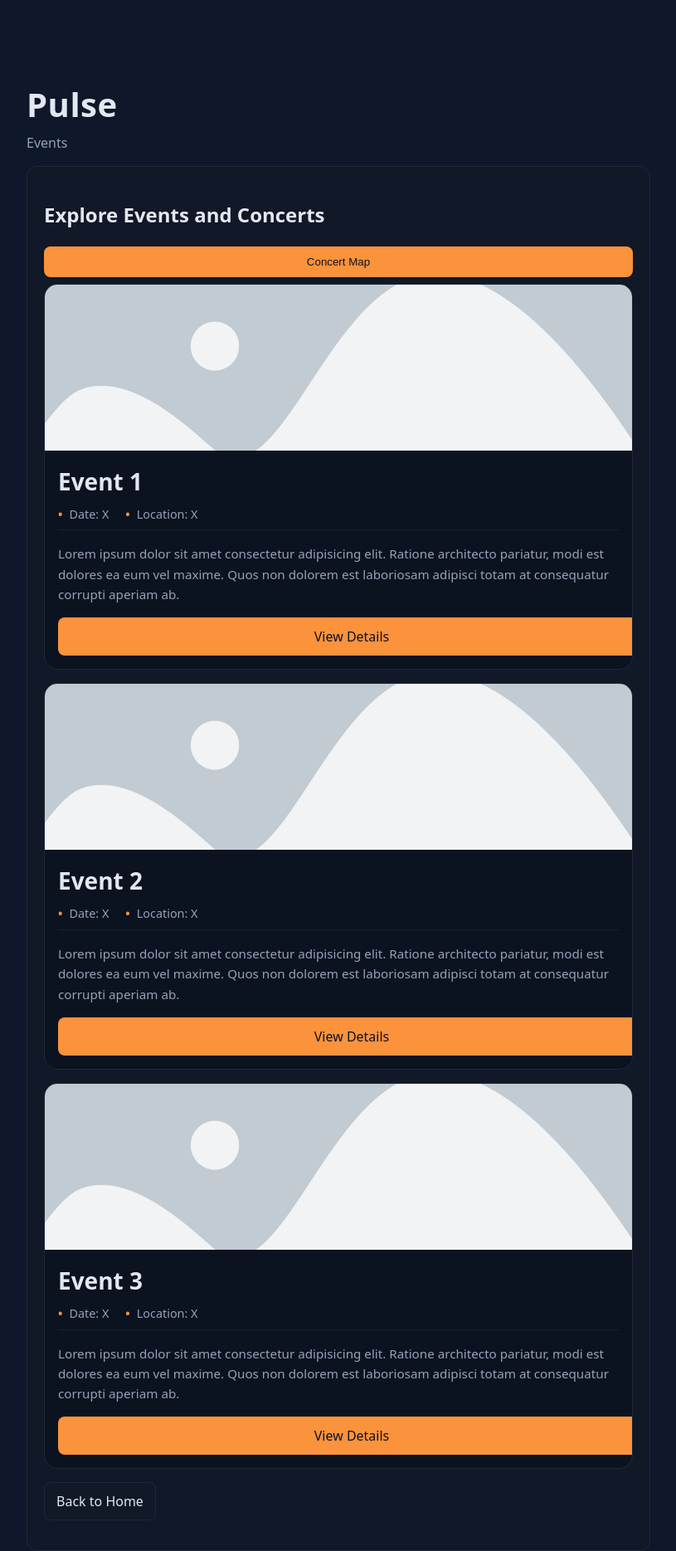
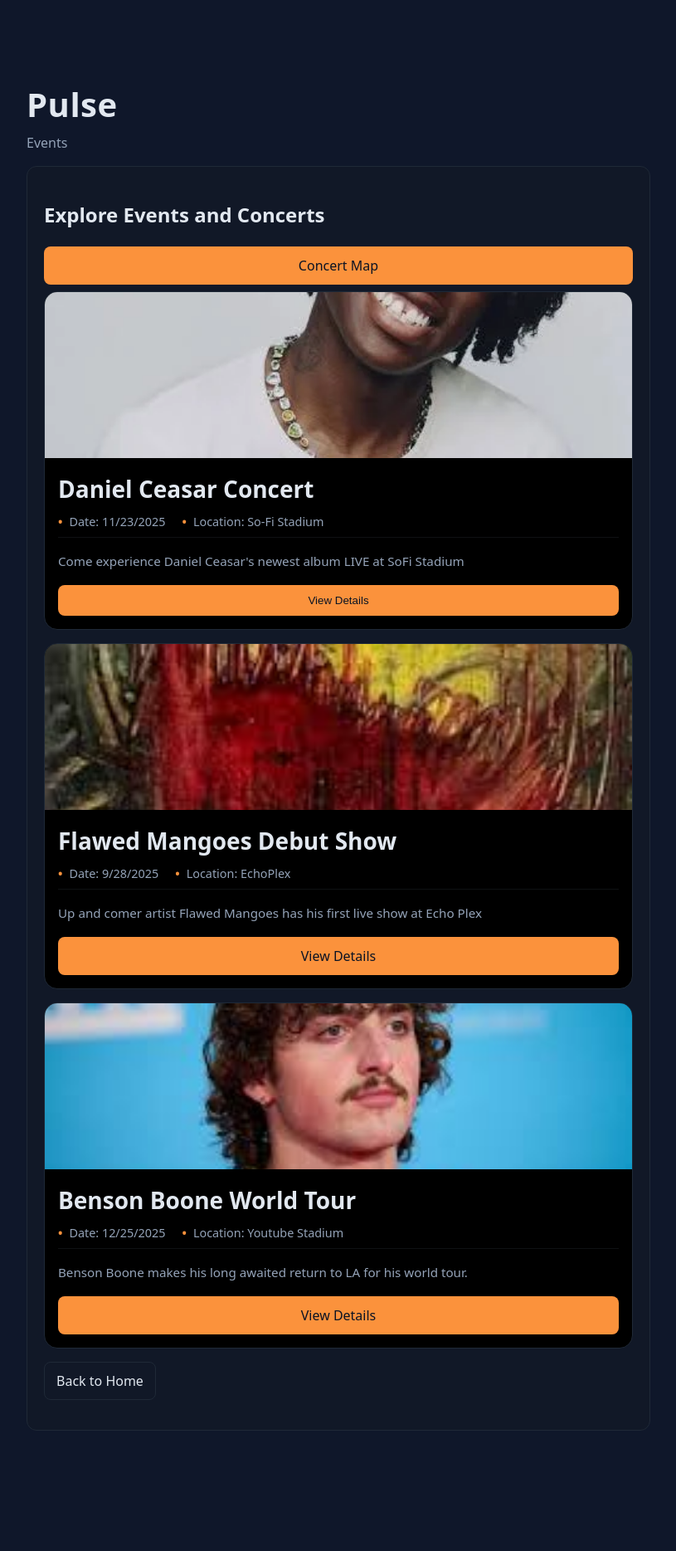
Before and after one commit to spencerboggs/pulse-app, a Flask app: page /events in a window 1280 px wide. Shown: the whole page at 83% size, without its empty margins (232-1047 px from the left). After the commit the page ends 1724 px from the top, so only its background shows below. Run offline with Flask 3, Linux system fonts and the light colour scheme.

Commit message:
Added Placeholder Images & Events, Added Map

```diff
--- a/static/css/styles.css
+++ b/static/css/styles.css
@@ -274,7 +274,7 @@ a:hover {
   padding: 0;
   border: 1px solid var(--border);
   border-radius: 16px;
-  background: #0b1220;
+  background: #000000;
   margin-bottom: 16px;
   overflow: hidden;
   transition: transform 200ms ease, box-shadow 200ms ease, border-color 200ms ease;
@@ -335,6 +335,7 @@ a:hover {
 
 .event-card .btn {
   margin: 0 16px 16px;
+  width: auto;
 }
 
 /* ============================================================
@@ -483,3 +484,22 @@ dialog#chatModal {
   line-height: 1;
   cursor: pointer;
 }
+
+/* ============================================================
+   MAP STYLING
+   ============================================================ */
+.area-map {
+  display: block;
+  width: 85%;
+  max-width: 680px;
+  margin: 20px auto;
+  border: 3px solid var(--border);
+  border-radius: 12px;
+  box-shadow: 0 4px 16px rgba(0, 0, 0, 0.25);
+  transition: transform 0.3s ease, box-shadow 0.3s ease;
+}
+
+.area-map:hover {
+  transform: scale(1.02);
+  box-shadow: 0 8px 24px rgba(0, 0, 0, 0.35);
+}
--- a/templates/concert_map.html
+++ b/templates/concert_map.html
@@ -16,6 +16,7 @@
       <!-- ========== PLACEHOLDER DATA - REMOVE BEFORE PRODUCTION ========== -->
       <h2>Concert Map</h2>
       <p>This is the Concert Map page.</p>
+      <img src="{{ url_for('static', filename='images/placeholder_lb_map.jpg') }}" alt="LB Map" class="area-map">
       <!-- ================================================================== -->
       <p><a class="btn btn-ghost" href="{{ url_for('home') }}">Back to Home</a></p>
     </section>
--- a/templates/events.html
+++ b/templates/events.html
@@ -14,37 +14,42 @@
     </header>
     <section class="card">
       <h2>Explore Events and Concerts</h2>
-      <button class="btn btn-primary w-full">Concert Map</button>
+      <!-- Concert Map Button -->
+      <a class="btn btn-primary w-full" href="{{ url_for('concert_map') }}">Concert Map</a>
       <div class="list" style="margin-top: 8px;">
         <!-- ========== PLACEHOLDER DATA - REMOVE BEFORE PRODUCTION ========== -->
         <div class="event-card">
-          <img src="{{ url_for('static', filename='images/event_placeholder.png') }}" alt="Event 1" class="event-pic">
-          <h3>Event 1</h3>
+          <img src="{{ url_for('static', filename='images/placeholder_caser.png') }}" alt="Event 1" class="event-pic">
+          <h3>Daniel Ceasar Concert</h3>
           <div class="event-date-location">
-            <p>Date: X</p>
-            <p>Location: X</p>
+            <p>Date: 11/23/2025</p>
+            <p>Location: So-Fi Stadium</p>
           </div>
-          <p class="event-description">Lorem ipsum dolor sit amet consectetur adipisicing elit. Ratione architecto pariatur, modi est dolores ea eum vel maxime. Quos non dolorem est laboriosam adipisci totam at consequatur corrupti aperiam ab.</p>
+          <p class="event-description">Come experience Daniel Ceasar's newest album LIVE at SoFi Stadium</p>
+          <button class="btn btn-primary w-full" onclick="openModal('Daniel Ceasar Concert', 'So-Fi Stadium', '11/23/2025')">
+            View Details
+          </button>
+        </div>
+        <!-- ========== PLACEHOLDER DATA - REMOVE BEFORE PRODUCTION ========== -->
+        <div class="event-card">
+          <img src="{{ url_for('static', filename='images/placeholder_flawed.jpg') }}" alt="Event 2" class="event-pic">
+          <h3>Flawed Mangoes Debut Show</h3>
+          <div class="event-date-location">
+            <p>Date: 9/28/2025</p>
+            <p>Location: EchoPlex</p>
+          </div>
+          <p class="event-description">Up and comer artist Flawed Mangoes has his first live show at Echo Plex</p>
           <a class="btn btn-primary w-full">View Details</a>
         </div>
+        <!-- ========== PLACEHOLDER DATA - REMOVE BEFORE PRODUCTION ========== -->
         <div class="event-card">
-          <img src="{{ url_for('static', filename='images/event_placeholder.png') }}" alt="Event 2" class="event-pic">
-          <h3>Event 2</h3>
+          <img src="{{ url_for('static', filename='images/placeholder_benson.jpg') }}" alt="Event 3" class="event-pic">
+          <h3>Benson Boone World Tour</h3>
           <div class="event-date-location">
-            <p>Date: X</p>
-            <p>Location: X</p>
+            <p>Date: 12/25/2025</p>
+            <p>Location: Youtube Stadium</p>
           </div>
-          <p class="event-description">Lorem ipsum dolor sit amet consectetur adipisicing elit. Ratione architecto pariatur, modi est dolores ea eum vel maxime. Quos non dolorem est laboriosam adipisci totam at consequatur corrupti aperiam ab.</p>
-          <a class="btn btn-primary w-full">View Details</a>
-        </div>
-        <div class="event-card">
-          <img src="{{ url_for('static', filename='images/event_placeholder.png') }}" alt="Event 3" class="event-pic">
-          <h3>Event 3</h3>
-          <div class="event-date-location">
-            <p>Date: X</p>
-            <p>Location: X</p>
-          </div>
-          <p class="event-description">Lorem ipsum dolor sit amet consectetur adipisicing elit. Ratione architecto pariatur, modi est dolores ea eum vel maxime. Quos non dolorem est laboriosam adipisci totam at consequatur corrupti aperiam ab.</p>
+          <p class="event-description">Benson Boone makes his long awaited return to LA for his world tour. </p>
           <a class="btn btn-primary w-full">View Details</a>
         </div>
         <!-- ================================================================== -->
```
Also changed, not shown: static/images/placeholder_benson.jpg (added), static/images/placeholder_caser.png (added), static/images/placeholder_flawed.jpg (added), static/images/placeholder_lb_map.jpg (added).
